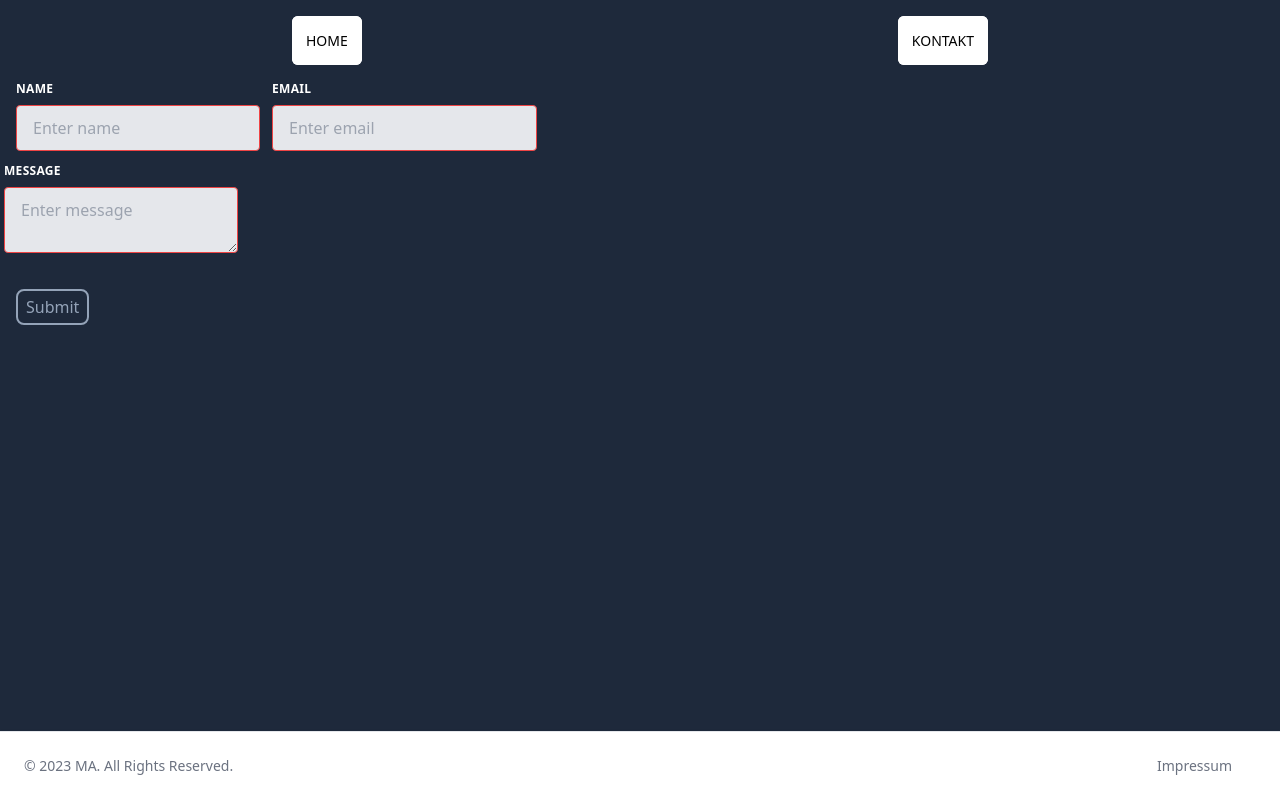
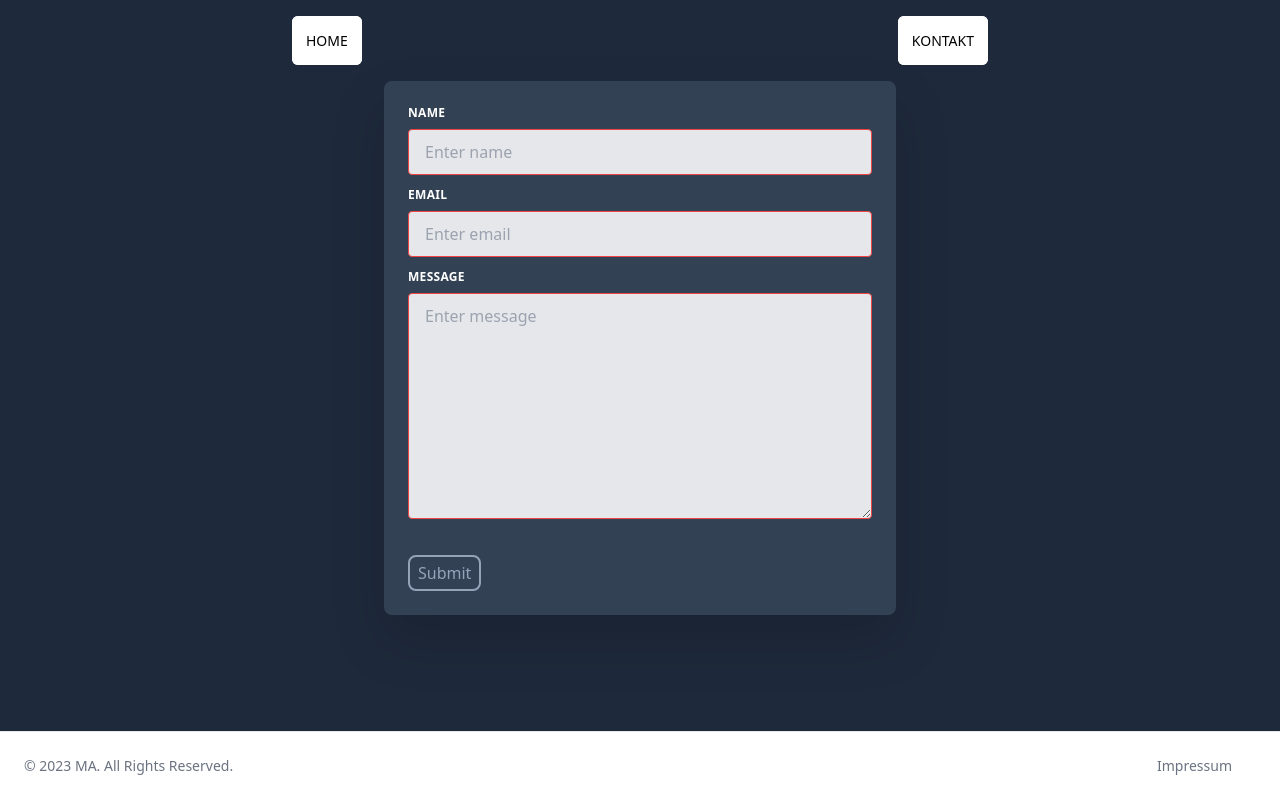
Before and after one commit to fabianw96/MA3DPrint, a Nuxt app: page /contact in a window 1280 px wide. Built offline with nearby package versions, Linux system fonts and the light colour scheme; no server answers.

Commit message:
contact form cleaned up, about page deleted, basecard added

```diff
--- /dev/null
+++ b/components/BaseCard.vue
@@ -0,0 +1,9 @@
+<template>
+  <div
+    class="p-6 h-full max-w-lg flex justify-center drop-shadow-2xl rounded-lg bg-slate-700"
+  >
+    <slot />
+  </div>
+</template>
+
+<script setup></script>
--- a/components/ContactForm.vue
+++ b/components/ContactForm.vue
@@ -1,7 +1,9 @@
 <template>
-  <form @submit.prevent="parseMessage" class="w-full max-w-lg">
-    <div class="flex flex-wrap -mx-3 mb-6">
-      <div class="w-full md:w-1/2 px-3 mb-6 md:mb-0">
+  <section class="flex justify-center">
+    <base-card>
+      <form @submit.prevent="parseMessage">
+        <div class="flex flex-col mb-6">
+          <div class="w-full mb-6 md:mb-0">
             <label
               for="name"
               class="block uppercase tracking-wide text-white text-xs font-bold mb-2"
@@ -41,6 +43,8 @@
               id="message"
               v-model="message"
               placeholder="Enter message"
+              cols="50"
+              rows="10"
               required
               class="appearance-none block w-full bg-gray-200 text-gray-700 border border-red-500 rounded py-3 px-4 mb-3 leading-tight focus:outline-none focus:bg-white"
             ></textarea>
@@ -48,6 +52,8 @@
         </div>
         <button class="tbutton" type="submit">Submit</button>
       </form>
+    </base-card>
+  </section>
 </template>
 
 <script setup>
--- a/pages/about.vue
+++ /dev/null
@@ -1,7 +0,0 @@
-<template>
-  <div></div>
-</template>
-
-<script setup lang="ts"></script>
-
-<style scoped></style>
```
Also changed, not shown: pages/index.vue (+5 -12 lines). Lines whose indentation alone changed are shown as unchanged.
